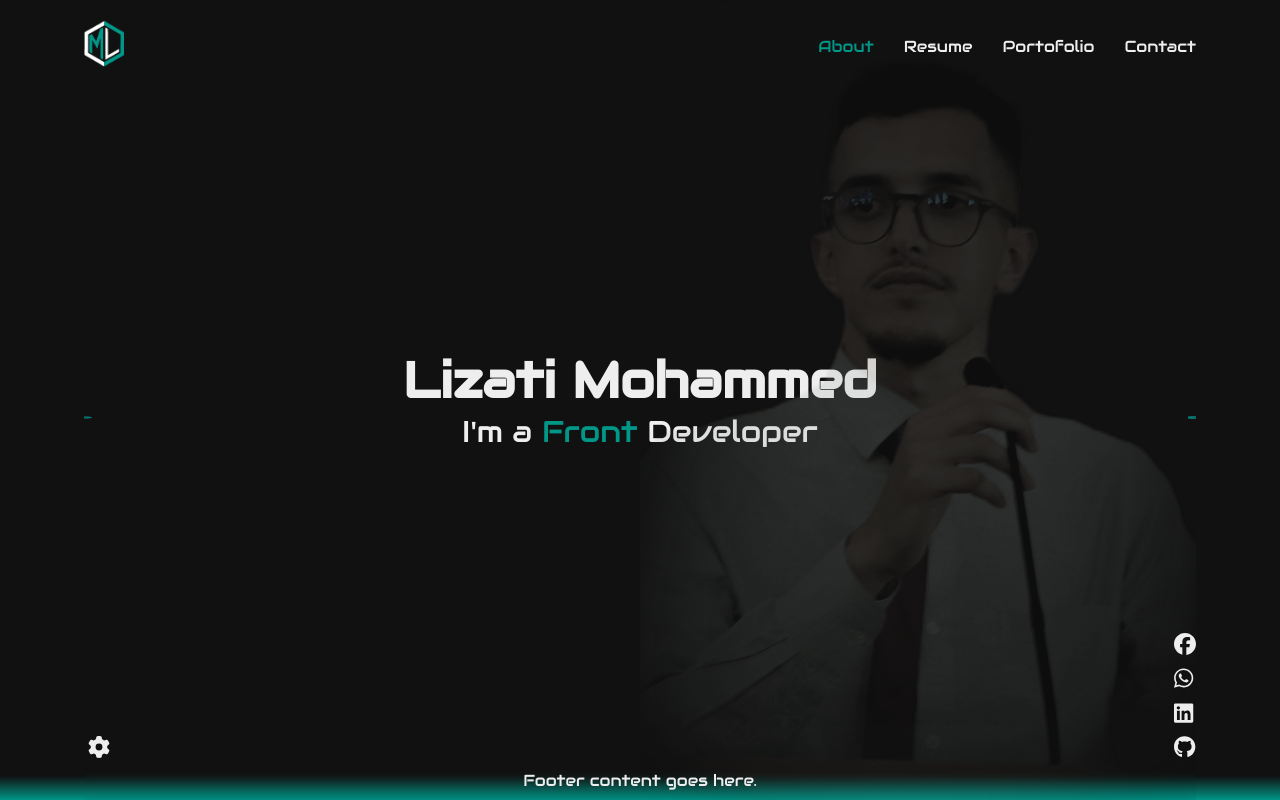
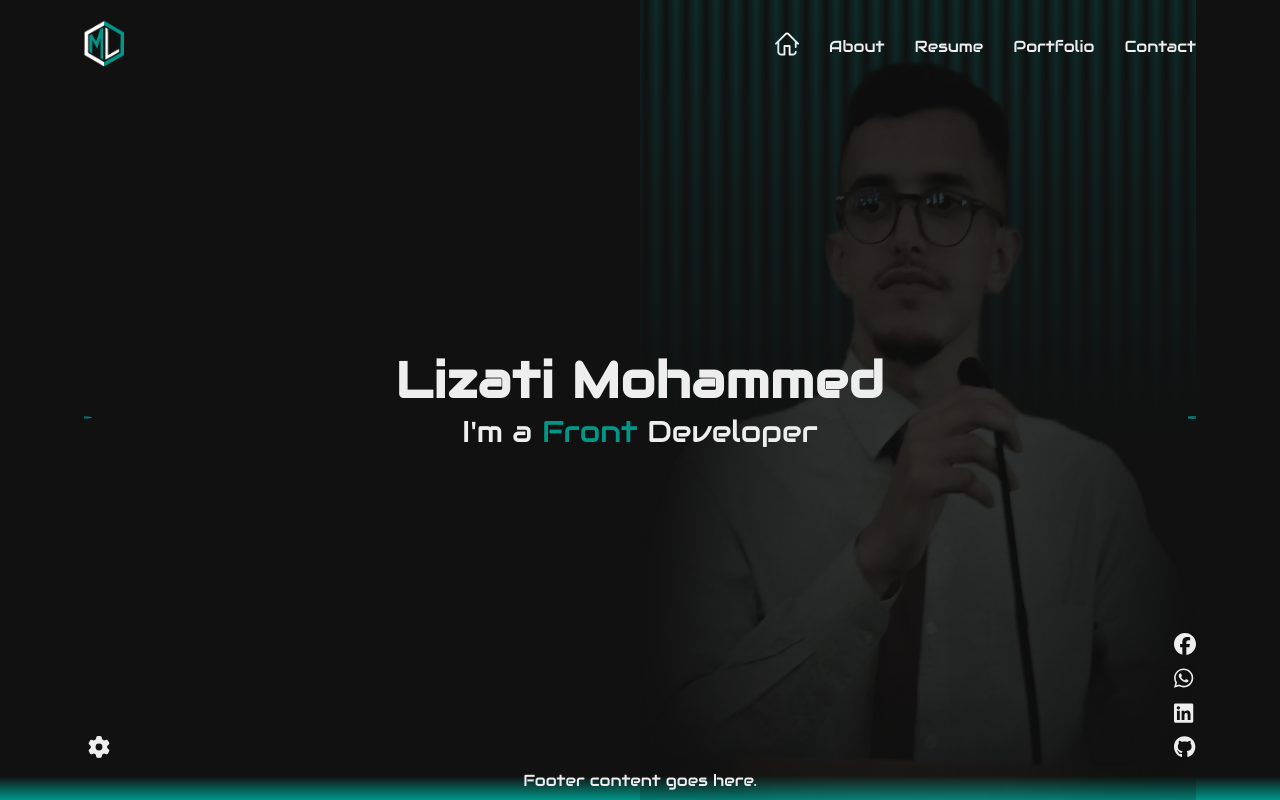
Before and after one commit to lizati99/NextGen-Portfolio, a React (Create React App) app: page / in a window 1280 px wide. Built offline with nearby package versions, Linux system fonts and the light colour scheme.

Commit message:
Implement Toggle Menu in Mobile screen

```diff
--- a/src/Components/Common/Navbar/Navbar.jsx
+++ b/src/Components/Common/Navbar/Navbar.jsx
@@ -1,27 +1,80 @@
-import { Link } from 'react-router-dom'
-import classes from './Navbar.module.css'
-import logo5 from './../../../assets/images/Navbar/logo_5.png'
-export default function Navbar(){
-    return <>
+import { Link, useLocation } from "react-router-dom";
+import classes from "./Navbar.module.css";
+import logo5 from "./../../../assets/images/Navbar/logo_5.png";
+import icon1 from "./../../../assets/icons/icon_1.png";
+// import { FontAwesomeIcon } from "@fortawesome/react-fontawesome";
+import { faAngleLeft } from "@fortawesome/free-solid-svg-icons";
+import homeIcon from "./../../../assets/images/Navbar/home (1).png"
+import { useEffect, useRef, useState } from "react";
+import { FontAwesomeIcon } from "@fortawesome/react-fontawesome";
+export default function Navbar() {
+
+    const [activeLink, setActiveLink] = useState("/");
+    const [isMenuOpen, setIsMenuOpen] = useState(false);
+    const linkRef=useRef('');
+    const location = useLocation();
+
+
+    useEffect(() => {
+        setActiveLink(location.pathname);
+    }, [location]);
+
+    const handleMenuToggle = () => {
+        setIsMenuOpen( prevOpen=> !prevOpen);
+        console.log(isMenuOpen);
+    };
+
+
+    const handleClick = (path) => {
+        setActiveLink(path);
+        setIsMenuOpen(false);
+    };
+
+    const handleToggleMenu=(e)=>{
+        linkRef.current.classList.toggle(classes.show);
+    }
+
+    const displayNavLink = () => {
+         const linkList = [
+            { label: "Home", path: "/", icon: homeIcon },
+            { label: "About", path: "/About", icon: null },
+            { label: "Resume", path: "/Resume", icon: null },
+            { label: "Portfolio", path: "/Portfolio", icon: null },
+            { label: "Contact", path: "/Contact", icon: null },
+        ];
+
+        return linkList.map((link, key) => (
+            <li key={key} className={classes.linkItem}>
+                <Link
+                    to={link.path}
+                    onClick={() => handleClick(link.path)}
+                    className={
+                        activeLink === link.path ? classes.active : ""
+                    }
+                >
+                    {link.icon ? <img src={link.icon} alt={link.label} /> : link.label}
+                </Link>
+            </li>
+        ));
+    };
+    return (
+        <>
             <nav className={`${classes.navbar} `}>
                 <div className="container">
                     <div className={classes.header_area}>
                         <div className={classes.logo}>
-                        <img src={logo5} width="40" alt=""/>
+                            <img src={logo5} width="40" alt="" />
                         </div>
-                    <ul className={classes.links}>
+                        <ul className={`${classes.links} ${ isMenuOpen ? classes.open : ""}`}>
                             <li className={classes.logo_link}>
-                            <img src="./img/img-core/icons/iconv4.png" width="40" alt=""/>
+                                <img src={icon1} width="40" alt="navbar icon" />
                             </li>
                             <li className={classes.close_link}>
-                            <i className="fa-solid fa-angle-left"></i>
+                                <FontAwesomeIcon icon={faAngleLeft}/>
                             </li>
-                        <li className={`${classes.about_link}`}><Link to="/About" className={classes.active}>About</Link></li>
-                        <li className={classes.resume_link}>Resume</li>
-                        <li className={classes.portofolio_link}>Portofolio</li>
-                        <li className={classes.contact_link}>Contact</li>
+                            {displayNavLink()}
                         </ul>
-                    <button className={classes.toggle_menu}>
+                        <button className={classes.toggle_menu} onClick={handleMenuToggle}>
                             <span></span>
                             <span></span>
                             <span></span>
@@ -30,4 +83,5 @@ export default function Navbar(){
                 </div>
             </nav>
         </>
+    );
 }
--- a/src/Components/Common/Navbar/Navbar.module.css
+++ b/src/Components/Common/Navbar/Navbar.module.css
@@ -1,5 +1,5 @@
 /* Start NavBar */
-.navbar{
+.navbar {
     position: fixed;
     top: 0;
     left: 0;
@@ -10,28 +10,25 @@
 /* End NavBar */
 
 /* Start Header Area */
-.header_area{
+.header_area {
     display: flex;
     justify-content: space-between;
 }
-/* .logo span{
-    color: var(--color-secondary);
-} */
-.links{
+.links {
     display: flex;
     align-items: center;
     position: relative;
 }
-.links li{
+.links .linkItem {
     margin-left: 30px;
     cursor: pointer;
-    transition: .5s;
+    transition: 0.5s;
 }
-.links li:hover,
-.links .active{
+.links .linkItem:hover,
+.links .active {
     color: var(--color-secondary);
 }
-.toggle_menu{
+.toggle_menu {
     display: none;
     flex-direction: column;
     justify-content: center;
@@ -40,31 +37,31 @@
     height: auto;
     background-color: transparent;
     cursor: pointer;
-    transition: .5s;
+    transition: 0.5s;
     border: none;
 }
-.toggle_menu span{
+.toggle_menu span {
     height: 4px;
     background-color: var(--color-secondary);
     border-radius: 2px;
-    opacity: .5;
+    opacity: 0.5;
     width: 100%;
-    transition: .5s;
+    transition: 0.5s;
 }
-.toggle_menu span:nth-child(1){
+.toggle_menu span:nth-child(1) {
     width: 30px;
 }
-.toggle_menu span:nth-child(3){
+.toggle_menu span:nth-child(3) {
     width: 20px;
 }
-.toggle_menu:hover span{
+.toggle_menu:hover span {
     opacity: 1;
     width: 100%;
 }
-.toggle_menu span:not(:last-of-type){
+.toggle_menu span:not(:last-of-type) {
     margin-bottom: 5px;
 }
-.links .logo_link{
+.links .logo_link {
     display: none;
     position: absolute;
     top: 7%;
@@ -73,7 +70,7 @@
     text-align: center;
     width: 100%;
 }
-.links .close_link{
+.links .close_link {
     display: none;
     position: absolute;
     top: 9%;
@@ -82,47 +79,59 @@
     border-radius: 5px;
     background-color: var(--color-secondary);
     cursor: pointer;
-    opacity: .5;
+    opacity: 0.5;
 }
-.close_link:hover{
+.close_link:hover {
     opacity: 1;
 }
-/* Start meduim and small device in media query  */
-@media screen and (max-width:992px) {
+/* Start meduim and small device in media query */
+@media screen and (max-width: 992px) {
     .close_link,
-    .logo_link{
+    .logo_link {
         display: block !important;
     }
-    .toggle_menu{
+    .toggle_menu {
         display: flex;
     }
-    .links{
-        display: none !important;
+    .links {
+        display: none;
         padding-top: 150px;
         position: fixed;
         top: 0;
         left: 0;
         height: 100%;
-        width: 30%;
-        display: block;
+        width: 75%;
         border-right: 1px solid #333;
         background-color: #222;
         z-index: 999;
-        animation: moveLinks 1s 1;
+        transform: translateX(-100%);
+        transition: transform 0.3s ease-in-out;
     }
-    .links li{
+    .links.open {
+        display: block;
+        transform: translateX(0);
+    }
+    .links .linkItem {
         margin: 0;
         margin-bottom: 20px;
         padding-left: 30px;
-        animation: linksAnime 2s 1;
+        animation: linksAnime 0.5s 1;
     }
 }
 @keyframes moveLinks {
-    0%{width: 0%;}
-    100%{max-width: 80%;}
+    0% {
+        width: 0%;
+    }
+    100% {
+        max-width: 80%;
+    }
 }
 @keyframes linksAnime {
-    0%{transform: translateX(-100%);}
-    100%{transform: translateX(0);}
+    0% {
+        transform: translateX(-100%);
+    }
+    100% {
+        transform: translateX(0);
+    }
 }
 /* End Header Area */
--- a/src/Components/Home/DynamicIntro.module.css
+++ b/src/Components/Home/DynamicIntro.module.css
@@ -1,5 +1,11 @@
+.intro_text{
+    z-index: 50;
+    pointer-events: none;
+}
+
 .intro_text h1{
     font-size: 50px;
+    letter-spacing: 1px;
 }
 .intro_text p{
     text-align: center;
--- a/src/Components/Home/LandingPage.jsx
+++ b/src/Components/Home/LandingPage.jsx
@@ -2,11 +2,14 @@ import classes from './LandingPage.module.css'
 import DynamicIntro from './DynamicIntro'
 import VerticalSocialItem from '../ui/Social/SocialVerticalItem'
 import ToggleSetting from '../ui/Settings/ToggleSetting'
+import HomeImageWebp from './../../assets/images/Home/IMG-2.webp'
 
 export default function LandingPage(){
     return <>
         <div className={classes.landing_page}>
-            <div className={classes.landing_img}></div>
+            <div className={classes.landing_img}>
+                <img src={HomeImageWebp} loading="lazy" alt="HomePhoto" />
+            </div>
             <DynamicIntro />
             <VerticalSocialItem />
             <ToggleSetting />
--- a/src/Components/Home/LandingPage.module.css
+++ b/src/Components/Home/LandingPage.module.css
@@ -6,9 +6,7 @@
     justify-content: center;
     align-items: center;
     position: relative;
-    backdrop-filter: blur(3px);
     overflow: hidden !important;
-    position: relative;
 }
 
 .landing_img{
@@ -17,9 +15,16 @@
     right: 0;
     width: 50%;
     height: 100%;
-    background: url(../../assets/images/Home/IMG-2.png) top;
-    background-size: cover;
     opacity: .2;
+    z-index: -1;
+    pointer-events: none;
+    background: linear-gradient(to top, var(--color-bg) 45%, transparent),
+            repeating-linear-gradient(to left, var(--color-secondary), transparent 10px, var(--color-secondary) 20px);;
+}
+
+.landing_img img{
+    height: 100%;
+    width: 100%;
 }
 
 
--- a/src/Components/ui/Settings/ToggleSetting.module.css
+++ b/src/Components/ui/Settings/ToggleSetting.module.css
@@ -38,11 +38,13 @@
     backdrop-filter: blur(30px);
     margin-bottom: 10px;
     overflow: hidden;
-    animation: settingAnime 1s 1;
+    transform: scaleY(0);
+    transform-origin: bottom;
+    animation: settingAnime .5s 1 forwards;
 }
 @keyframes settingAnime {
-    0%{height: 0px;transform: scaleY(0);}
-    100%{height: 115px;transform: scale(100%);}
+    0% { transform: scaleY(0); }
+    100% { transform: scaleY(1); }
 }
 .settings li{
     aspect-ratio: 1 / 1;
@@ -53,6 +55,7 @@
     cursor: pointer;
 }
 
+
 .show{
     display: block;
 }
--- /dev/null
+++ b/src/Pages/ContactPage.jsx
@@ -0,0 +1,8 @@
+export default function ContactPage(){
+    return <>
+        <div>
+            <h1>Contact</h1>
+            <p>I'm a software engineer with a passion for creating user-friendly experiences.</p>
+        </div>
+    </>
+}
--- /dev/null
+++ b/src/Pages/PortfolioPage.jsx
@@ -0,0 +1,8 @@
+export default function PortfolioPage(){
+    return <>
+        <div>
+            <h1>Portfolio</h1>
+            <p>I'm a software engineer with a passion for creating user-friendly experiences.</p>
+        </div>
+    </>
+}
--- /dev/null
+++ b/src/Pages/ResumePage.jsx
@@ -0,0 +1,8 @@
+export default function ResumePage(){
+    return <>
+        <div>
+            <h1>Resume</h1>
+            <p>I'm a software engineer with a passion for creating user-friendly experiences.</p>
+        </div>
+    </>
+}
--- a/src/utils/color.js
+++ b/src/utils/color.js
@@ -10,7 +10,7 @@ const MODE = {
             { color: "#ffc107", logo: "logo_2.png" },
             { color: "#00bcd4", logo: "logo_3.png" },
             { color: "#009688", logo: "logo_4.png" },
-            { color: "#111", logo: "" }
+            { color: "#000", logo: "" }
         ]
     },
     dark: {
@@ -18,10 +18,10 @@ const MODE = {
         textColor: "#EEE",
         logo: "",
         COLORS: [
-            { color: "#ba021d", logo: "1" },
-            { color: "#ffc107", logo: "2" },
-            { color: "#00bcd4", logo: "3" },
-            { color: "#009688", logo: "4" },
+            { color: "#ba021d", logo: "logo_1.png" },
+            { color: "#ffc107", logo: "logo_2.png" },
+            { color: "#00bcd4", logo: "logo_3.png" },
+            { color: "#009688", logo: "logo_4.png" },
             { color: "#EEE", logo: "" }
         ]
     }
```
Also changed, not shown: src/App.js (+8 -1 lines), src/assets/images/Home/IMG-2.webp (added), src/assets/images/Navbar/home (1).png (added). Lines whose indentation alone changed are shown as unchanged.
